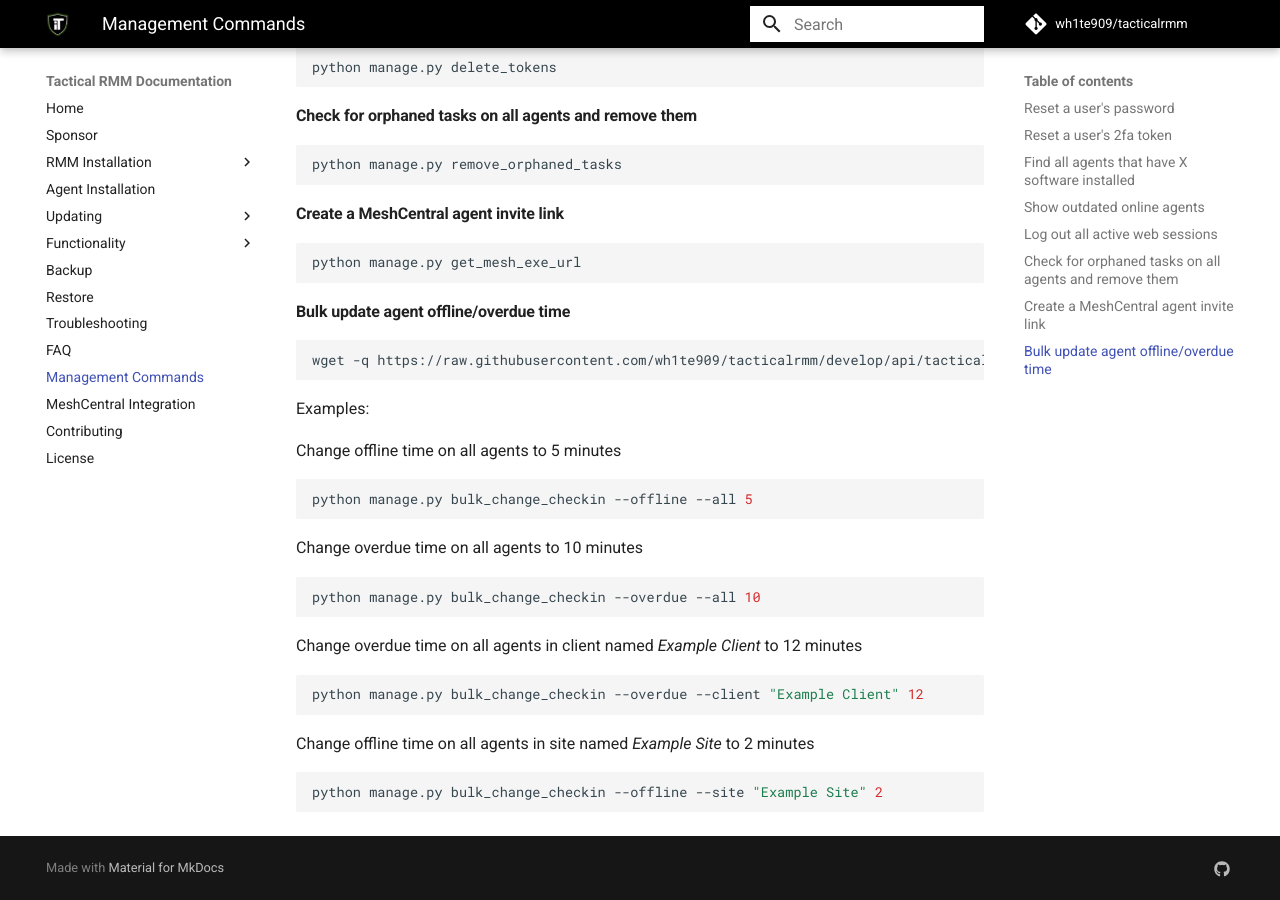
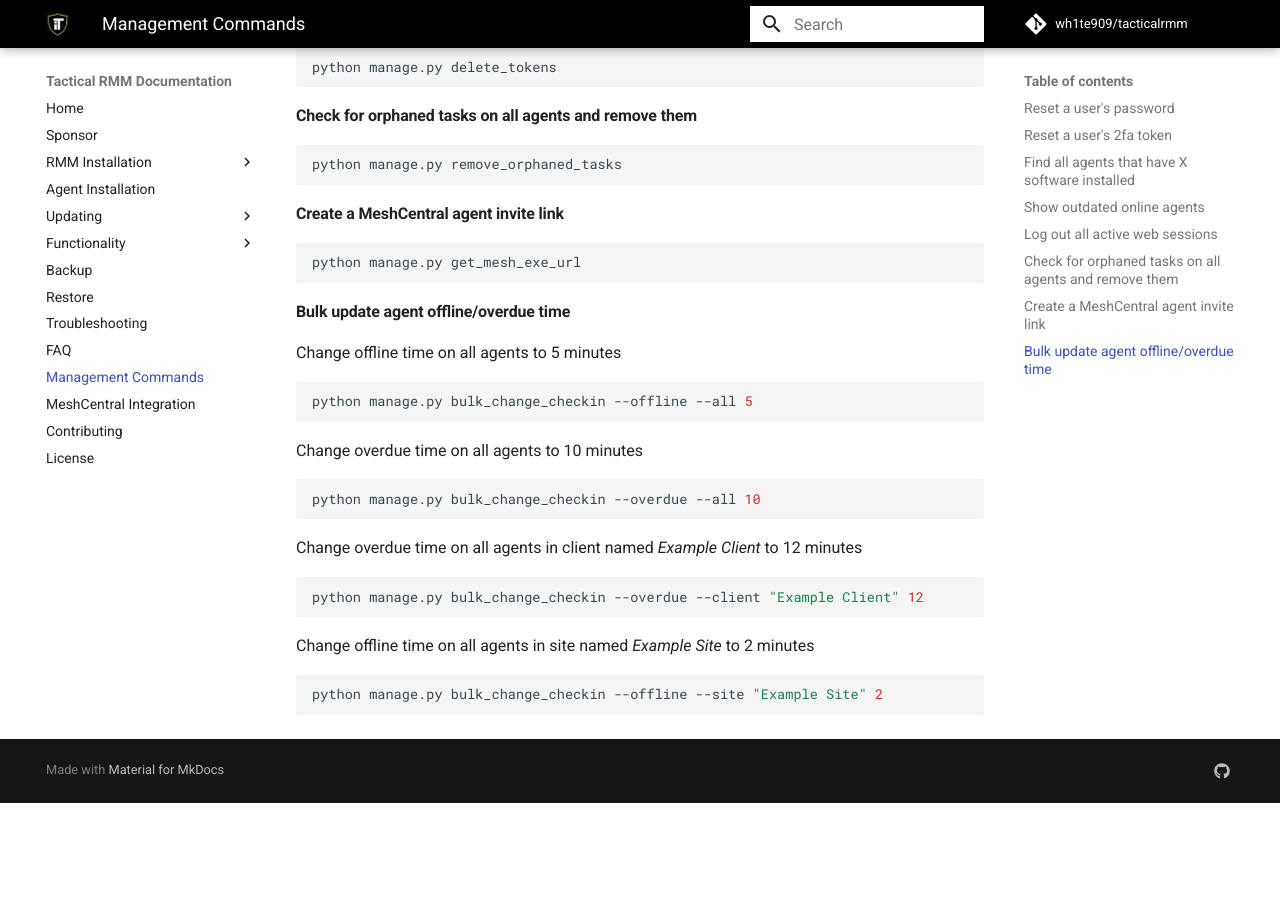
Before and after one commit to amidaware/trmm-docs, an MkDocs documentation site: the page built from docs/docs/management_cmds.md, in a window 1280 px wide and 900 px high, scrolled down 681 px. Built offline with MkDocs 1.6.1 and Material for MkDocs 9.7.7, drawn with Linux system fonts in a browser that asks for light colours; comment, search, counter and statistics services are not loaded; after the commit the page ends 1484 px from its top, so only the background shows below that.

Commit message:
update docs

````diff
--- a/docs/docs/management_cmds.md
+++ b/docs/docs/management_cmds.md
@@ -43,11 +43,6 @@
 
 #### Bulk update agent offline/overdue time
 
-```bash
-wget -q https://raw.githubusercontent.com/wh1te909/tacticalrmm/develop/api/tacticalrmm/agents/management/commands/bulk_change_checkin.py -O /rmm/api/tacticalrmm/agents/management/commands/bulk_change_checkin.py
-```
-Examples:
-
 Change offline time on all agents to 5 minutes
 ```bash
 python manage.py bulk_change_checkin --offline --all 5
````
